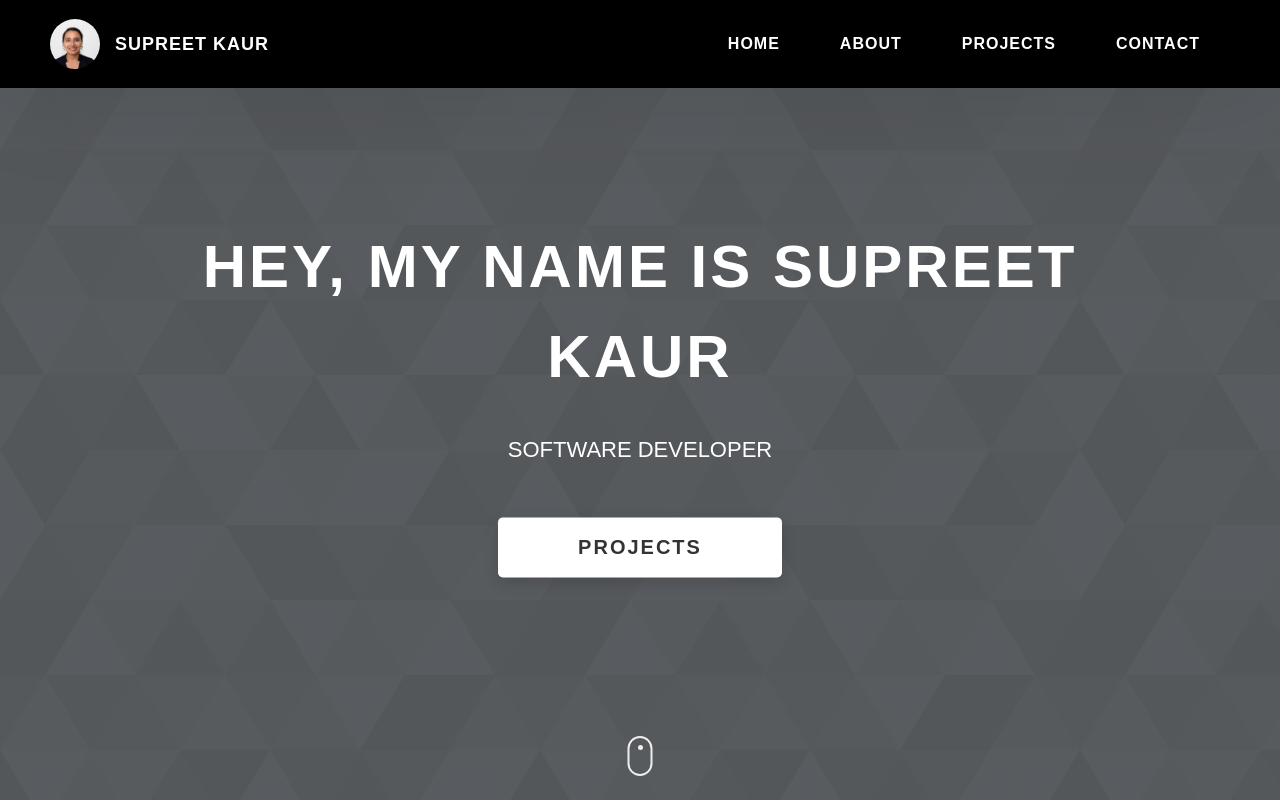
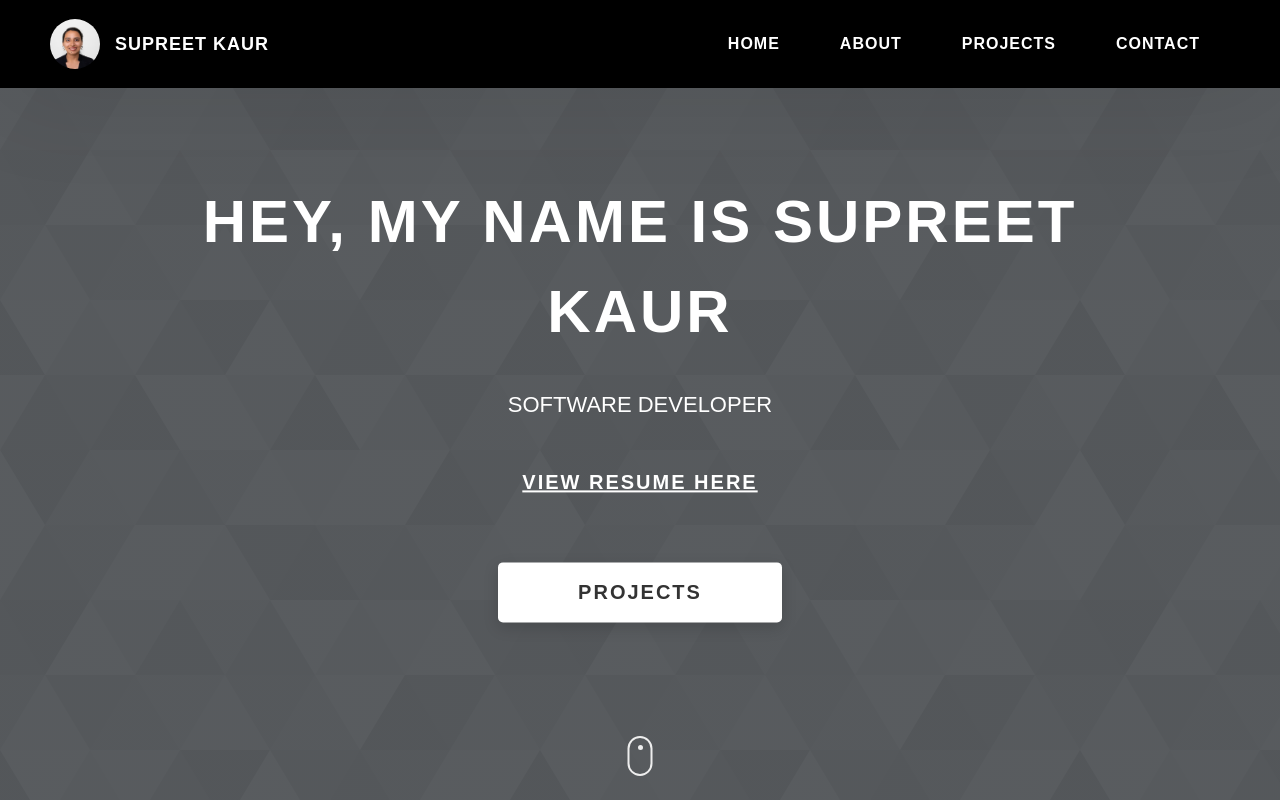
Before and after one commit to isupreetk/portfolio-website, a React (Create React App) app: page / in a window 1280 px wide. Shown: the top 800 px of the page. Built offline with nearby package versions, Linux system fonts and the light colour scheme.

Commit message:
added link to view resume

```diff
--- a/src/App.scss
+++ b/src/App.scss
@@ -196,6 +196,21 @@ textarea {
   font-size: 2rem;
 }
 
+.btn--resume {
+  background: none;
+  color: #fff;
+  text-transform: uppercase;
+  text-decoration: underline;
+  letter-spacing: 2px;
+  display: inline-block;
+  font-weight: 700;
+  border-radius: 0px;
+  box-shadow: 0 0px 0px 0 rgba(0, 0, 0, 0.15);
+  transition: transform .3s;
+  padding: 1.5rem 8rem;
+  font-size: 2rem;
+}
+
 .btn--med {
   padding: 1.5rem 5rem;
   font-size: 1.6rem;
--- a/src/components/Hero/Hero.jsx
+++ b/src/components/Hero/Hero.jsx
@@ -16,6 +16,16 @@ function Hero() {
           <h1 class="heading-primary">HEY, MY NAME IS SUPREET KAUR</h1>
           <div class="home-hero__info">
             <p class="text-primary">SOFTWARE DEVELOPER</p>
+          </div>
+          <div class="home-hero__cta home-hero__cta--resume">
+            <a
+              target="_blank"
+              rel="noreferrer noopener"
+              href="https://drive.google.com/file/d/1EqB7u-piO0U3hdtTWZn1ChzsatePt_BQ/view?usp=sharing"
+              class="btn btn--resume"
+            >
+              View Resume Here
+            </a>
           </div>
           <div class="home-hero__cta">
             <a href="./#projects" class="btn btn--bg">
--- a/src/components/Hero/Hero.scss
+++ b/src/components/Hero/Hero.scss
@@ -118,4 +118,10 @@
 .home-hero__cta {
     margin-top: 5rem;
     text-align: center;
+
+    &--resume {
+        background-color: none;
+        margin-top: 3rem;
+        color: black;
+    }
 }
```
